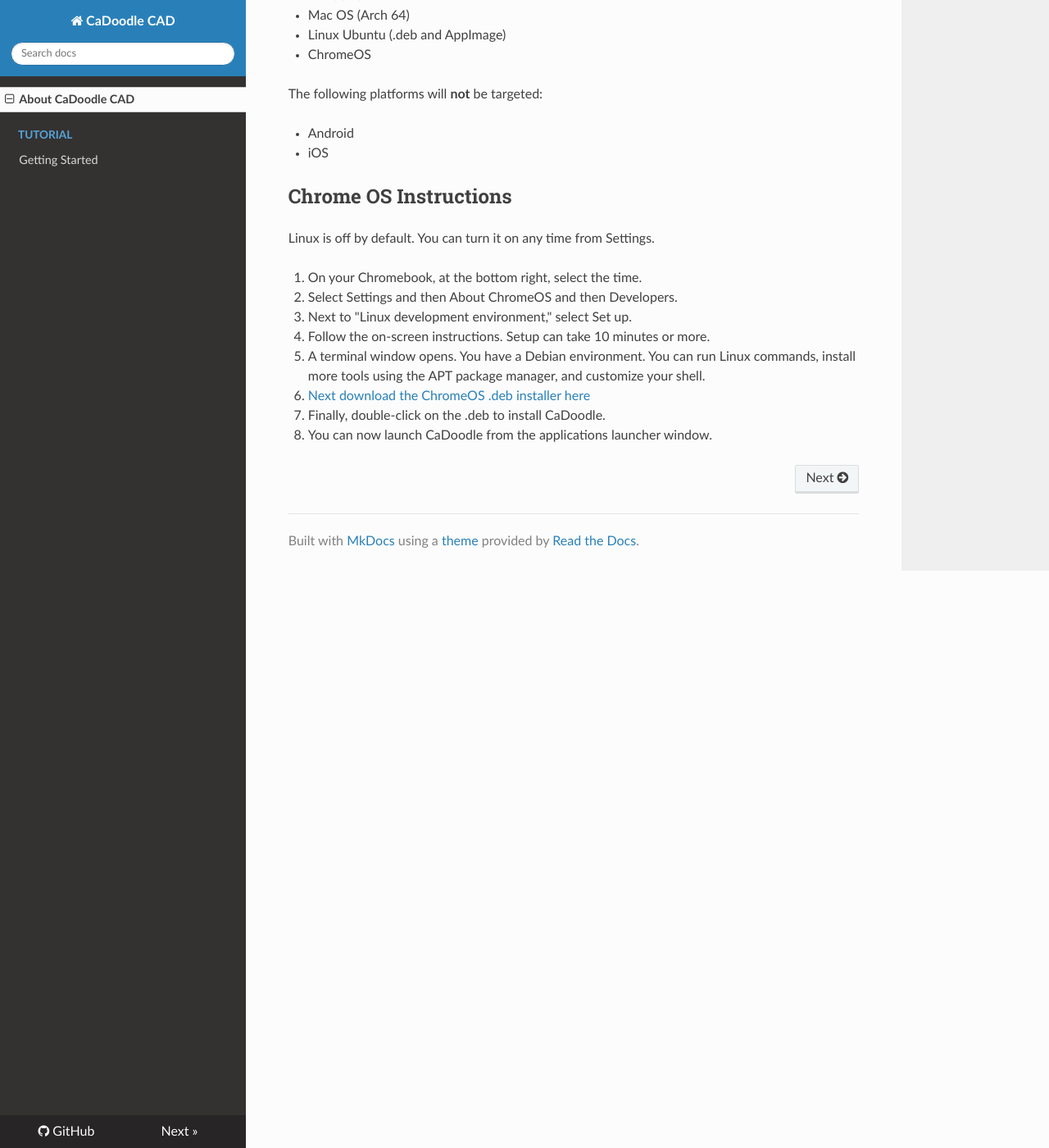
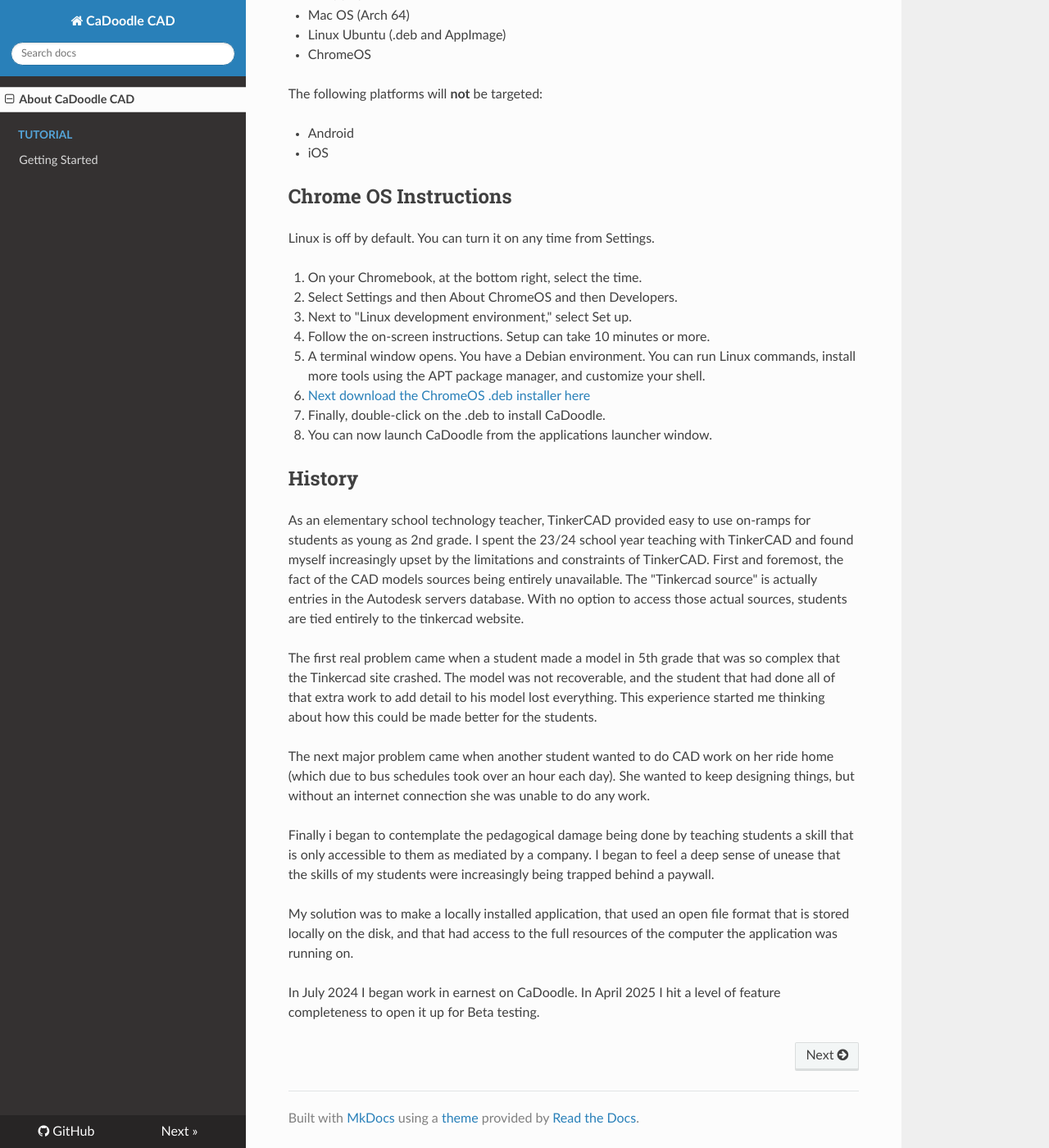
Before and after one commit to CaDoodleWebsite/cadoodlecad.github.io, an MkDocs documentation site: the page built from docs/docs/landing.md, in a window 1280 px wide and 1400 px high, scrolled down 1204 px. Shown: the whole window at 82% size. Built offline with MkDocs 1.6.1, drawn with Linux system fonts in a browser that asks for light colours; nearby versions of some CDN libraries.

Commit message:
Adding history

```diff
--- a/docs/docs/landing.md
+++ b/docs/docs/landing.md
@@ -70,3 +70,17 @@
 7. Finally, double-click on the .deb to install CaDoodle.
 
 8. You can now launch CaDoodle from the applications launcher window.
+
+## History
+
+As an elementary school technology teacher, TinkerCAD provided easy to use on-ramps for students as young as 2nd grade. I spent the 23/24 school year teaching with TinkerCAD and found myself increasingly upset by the limitations and constraints of TinkerCAD. First and foremost, the fact of the CAD models sources being entirely unavailable. The "Tinkercad source" is actually entries in the Autodesk servers database. With no option to access those actual sources, students are tied entirely to the tinkercad website.
+
+The first real problem came when a student made a model in 5th grade that was so complex that the Tinkercad site crashed. The model was not recoverable, and the student that had done all of that extra work to add detail to his model lost everything. This experience started me thinking about how this could be made better for the students.
+
+The next major problem came when another student wanted to do CAD work on her ride home (which due to bus schedules took over an hour each day). She wanted to keep designing things, but without an internet connection she was unable to do any work.
+
+Finally i began to contemplate the pedagogical damage being done by teaching students a skill that is only accessible to them as mediated by a company. I began to feel a deep sense of unease that the skills of my students were increasingly being trapped behind a paywall.
+
+My solution was to make a locally installed application, that used an open file format that is stored locally on the disk, and that had access to the full resources of the computer the application was running on.
+
+In July 2024 I began work in earnest on CaDoodle. In April 2025 I hit a level of feature completeness to open it up for Beta testing.
```
